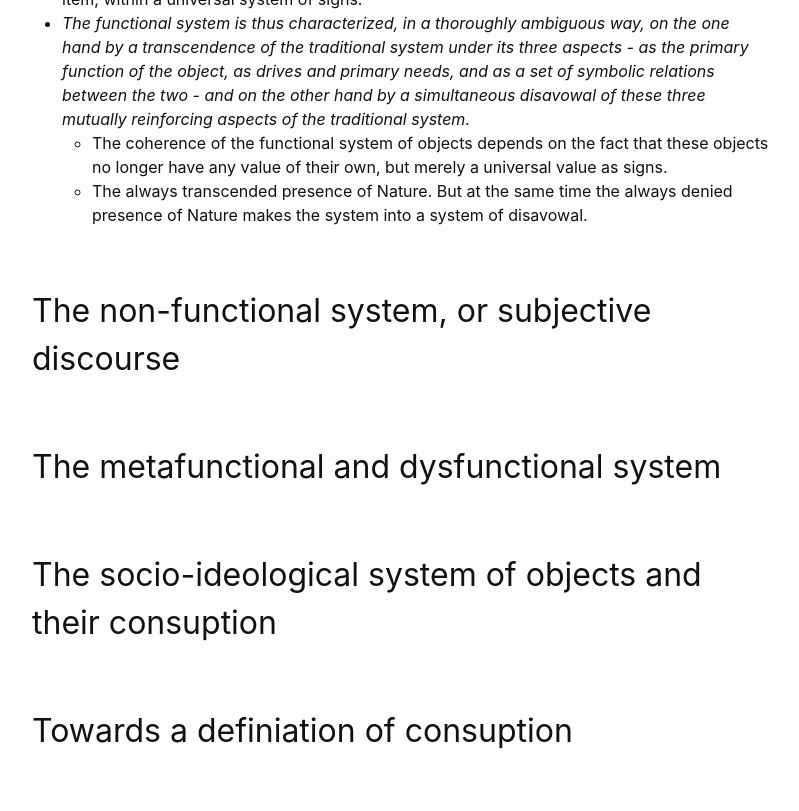
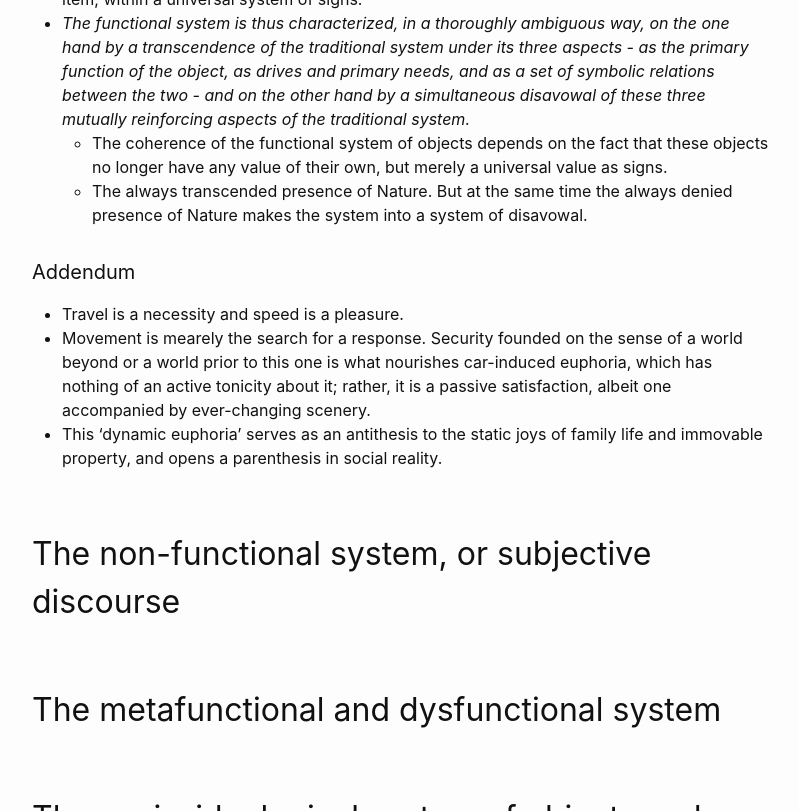
Before and after one commit to jovsa/jovsa.github.io, a Jekyll site: the page built from _posts/2022-01-01-notes-the-system-of-objects.md, in a window 1280 px wide and 900 px high, scrolled down 5759 px, cut to the strip 0-811 px from the top of the window. Shown: the whole strip, without its empty margins (238-1037 px from the left). Built offline with Jekyll 4.4.1, drawn with Linux system fonts in a browser that asks for light colours.

Commit message:
addedum system of objects

```diff
--- a/_posts/2022-01-01-notes-the-system-of-objects.md
+++ b/_posts/2022-01-01-notes-the-system-of-objects.md
@@ -132,6 +132,13 @@ adjustable item, within a universal system of signs.
 these objects no longer have any value of their own, but merely a universal value as signs.
   * The always transcended presence of Nature. But at the same time the always denied presence of Nature makes the system into a system of disavowal.
 
+#### Addendum
+
+* Travel is a necessity and speed is a pleasure.
+* Movement is mearely the search for a response. Security founded on the sense of a world beyond or a world prior to this one is what nourishes car-induced euphoria, which has nothing of an active tonicity about it; rather, it is a passive satisfaction, albeit one accompanied by ever-changing scenery.
+* This 'dynamic euphoria' serves as an antithesis to the static joys of family life
+and immovable property, and opens a parenthesis in social reality.
+
 
 ## The non-functional system, or subjective discourse
 
```
